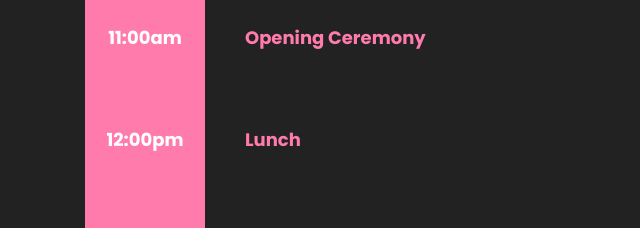
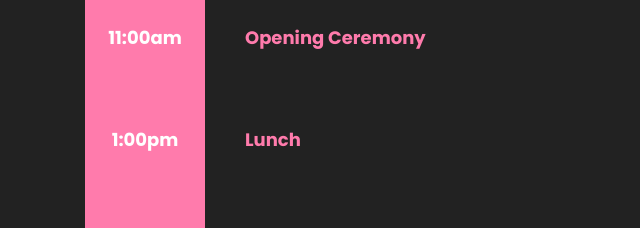
Before and after one commit to gotechnica/gotechnica.github.io, a website: page index.html in a window 1280 px wide. Shown: the part 2820-3048 px from the top of the page, 0-640 px from the left. Drawn offline with nearby package versions, Linux system fonts and the light colour scheme.

Commit message:
Edit Schedule

```diff
--- a/index.html
+++ b/index.html
@@ -229,7 +229,7 @@ Come help hackers with their ideas by being a resource for hackers who may have
 
               <div class="event">
                 <div class="time">
-                  <h4>12:00pm</h4>
+                  <h4>1:00pm</h4>
                 </div>
                 <div class="details">
                   <h4>Lunch</h4>
```
